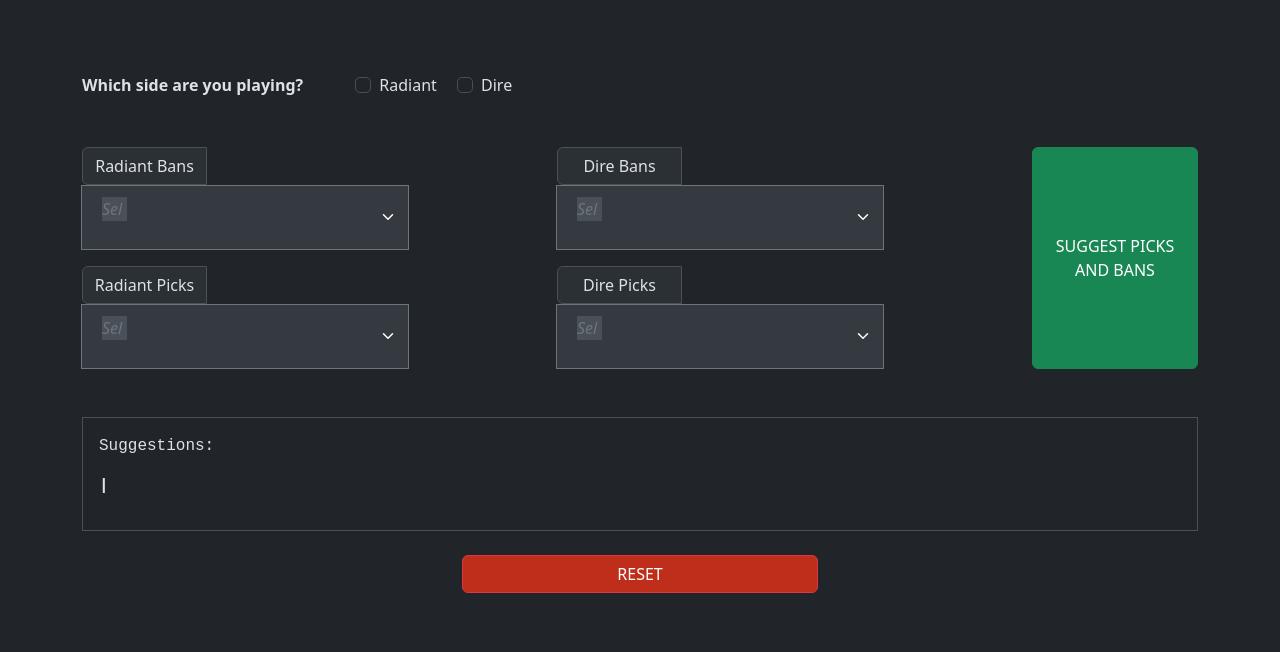
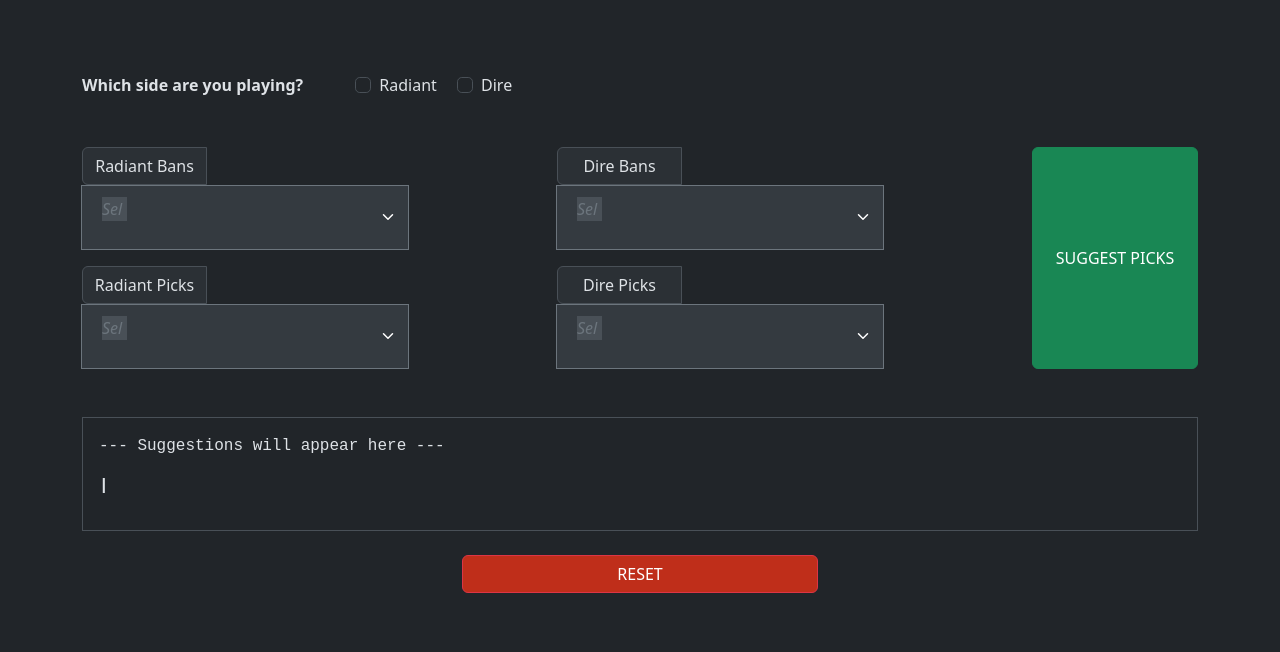
Before and after one commit to TeoO92/Dota-2-AI-Picker, a Flask app: page /captains_mode in a window 1280 px wide. Shown: the part 491-1143 px from the top of the page. Run offline with Flask 3, Linux system fonts and the light colour scheme; data that the repository does not hold is empty; some libraries are stand-ins or nearby versions.

Commit message:
Leggere modifiche file html

```diff
--- a/templates/cm.html
+++ b/templates/cm.html
@@ -74,13 +74,13 @@
         </div>
     </div>
     <div class="col-lg-2 col-sm-12 mb-5">
-        <button id="suggestButton" type="button" class="btn btn-success">SUGGEST PICKS AND BANS</button>
+        <button id="suggestButton" type="button" class="btn btn-success">SUGGEST PICKS</button>
     </div>
 </div>
 <div class="row mb-4"> <!-- Row containing textbox with generated suggestions -->
     <div class="col-12">
         <div id="picksCMTextBox" class="border p-3" style="font-family: 'Courier New', monospace; height: auto;">
-            <p>Suggestions: </p>
+            <p>--- Suggestions will appear here ---</p>
             <p id="generatedText"><span id="cursor" class="cursor">|</span></p>
         </div>
     </div>
--- a/templates/nr.html
+++ b/templates/nr.html
@@ -63,7 +63,7 @@
     <div class="row mt-4 mb-4"> <!-- Row containing first button for suggestions -->
         <div class="col-12">
             <div id="picks34TextBox" class="border p-3" style="font-family: 'Courier New', monospace; height: auto;">
-                <p>Your team should choose two of those heroes for the 3^ and 4^ pick:</p>
+                <p>Your team should choose two of those heroes for the 3^ and 4^ pick</p>
                 <p id="generatedText34nr"><span id="cursor34nr" class="cursor">|</span></p>
             </div>
         </div>
@@ -117,7 +117,7 @@
     <div class="row mt-4 mb-5 "> <!-- Row containing second button for suggestions -->
         <div class="col-12">
             <div id="picks5TextBox" class="border p-3" style="font-family: 'Courier New', monospace; height: auto;">
-                <p>Your team should choose one of those heroes for the 5^ and last pick:</p>
+                <p>Your team should choose one of those heroes for the 5^ and last pick</p>
                 <p id="generatedText5"><span id="cursor5" class="cursor">|</span></p>
             </div>
         </div>
```
